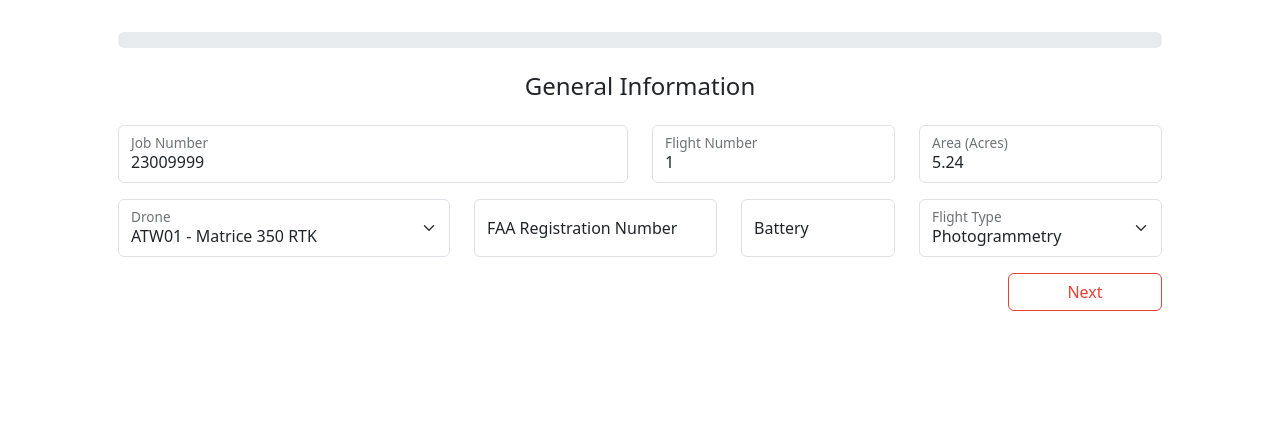
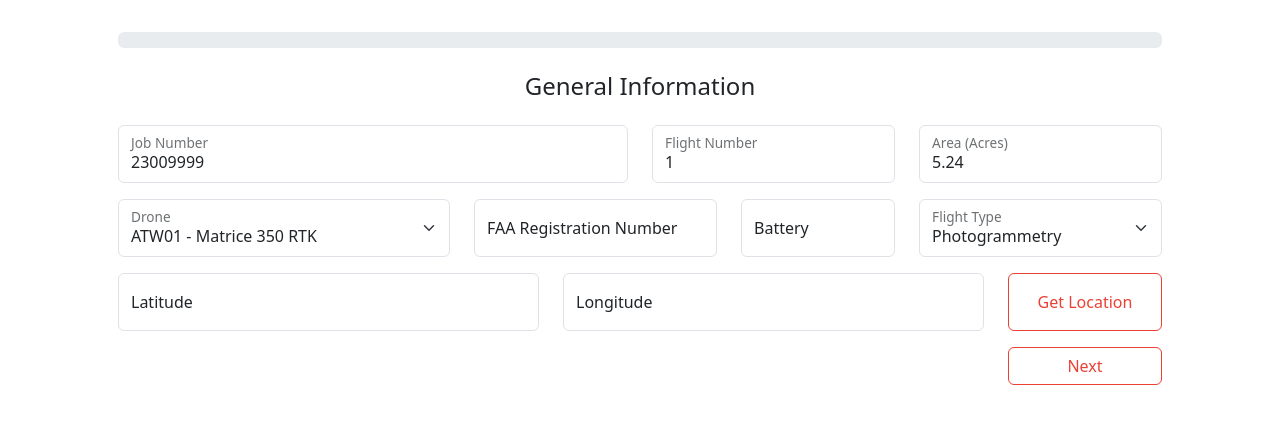
Before and after one commit to CentralFloridaDesignGroup/test_website, a plain HTML site: page index.html in a window 1280 px wide. Shown: the part 70-494 px from the top of the page. Drawn offline with nearby package versions, Linux system fonts and the light colour scheme; no server answers.

Commit message:
Add files via upload

```diff
--- a/index.html
+++ b/index.html
@@ -80,6 +80,21 @@
               </select>
               <label for="Flight_Type">Flight Type</label>
             </div>
+          </div>
+          <div class="col-12 col-sm-5">
+            <div class="form-floating mb-3">
+              <input id="Report-Latitude" type="text" class="form-control" placeholder="test" readonly>
+              <label for="Report-Latitude">Latitude</label>
+            </div>
+          </div>
+          <div class="col-12 col-sm-5">
+            <div class="form-floating mb-3">
+              <input id="Report-Longitude" type="text" class="form-control" placeholder="test" readonly>
+              <label for="Report-Longitude">Longitude</label>
+            </div>
+          </div>
+          <div class="col-4 col-sm-2 d-grid">
+            <button class="btn btn-outline-primary mb-3" id="form-getGeo" onclick="initGeolocation();">Get Location</button>
           </div>
         </div>
       </div>
--- a/scripts/get-list.js
+++ b/scripts/get-list.js
@@ -1,6 +1,28 @@
-$.getJSON("scripts/atwell_drones.json", function(json) {
+$.getJSON("scripts/atwell_drones.json", function (json) {
   json.forEach(element => {
     console.log(element);
     document.getElementById("Drone_Name").innerHTML += `<option>${element.id} - ${element.name}</option>`
   });
 });
+
+$
+
+function initGeolocation() {
+  if (navigator.geolocation) {
+    // Call getCurrentPosition with success and failure callbacks
+    navigator.geolocation.getCurrentPosition(success, fail);
+  }
+  else {
+    alert("Sorry, your browser does not support geolocation services.");
+  }
+}
+
+function success(position) {
+
+  document.getElementById('Report-Longitude').value = position.coords.longitude;
+  document.getElementById('Report-Latitude').value = position.coords.latitude
+}
+
+function fail() {
+  // Could not obtain location
+}
```
